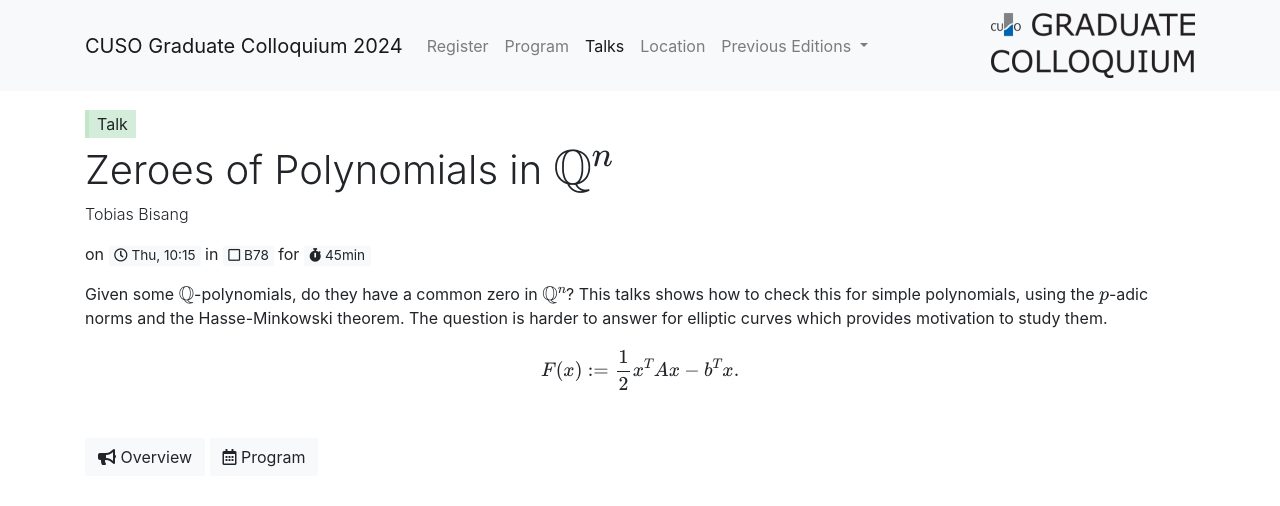
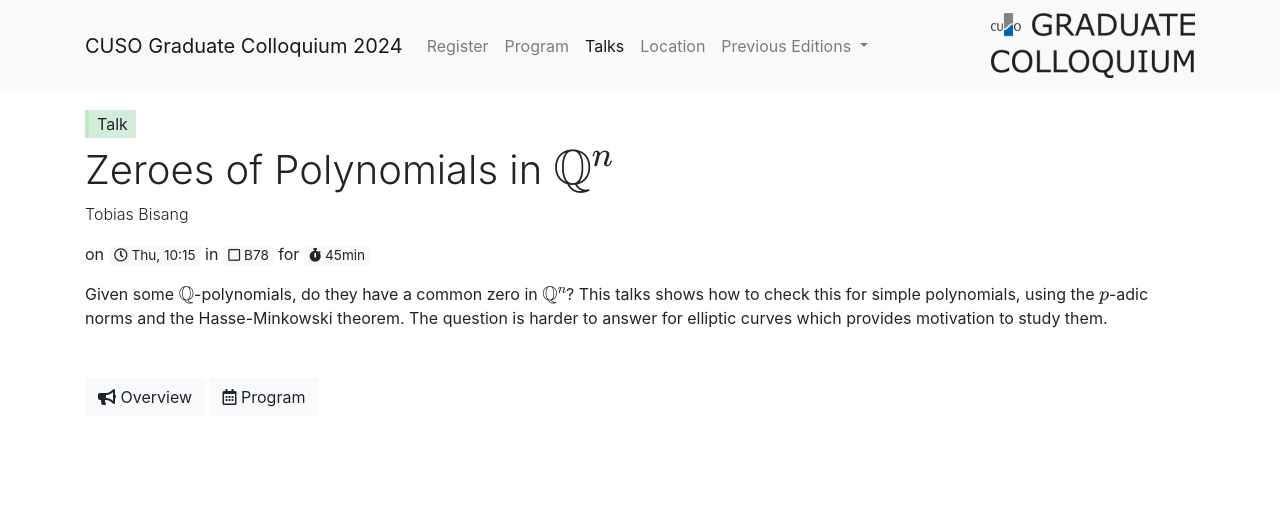
Before and after one commit to cuso-graduate-colloquium-2024/cuso-graduate-colloquium-2024.github.io, a Jekyll site: the page built from _talks/bisang.md, in a window 1280 px wide. Shown: the top 506 px of the page. Built offline with Jekyll 4.4.1, drawn with Linux system fonts in a browser that asks for light colours.

Commit message:
chore: removed test code

```diff
--- a/_talks/bisang.md
+++ b/_talks/bisang.md
@@ -19,8 +19,3 @@ MathJax = {
 </script> -->
 
 Given some $\mathbb{Q}$-polynomials, do they have a common zero in $$\mathbb{Q}^n$$? This talks shows how to check this for simple polynomials, using the $$p$$-adic norms and the Hasse-Minkowski theorem. The question is harder to answer for elliptic curves which provides motivation to study them.
-
-\begin{equation}
-    \label{eq:minimization}
-    F(x) := \frac{1}{2} x^T A x - b^T x.
-\end{equation}
```
